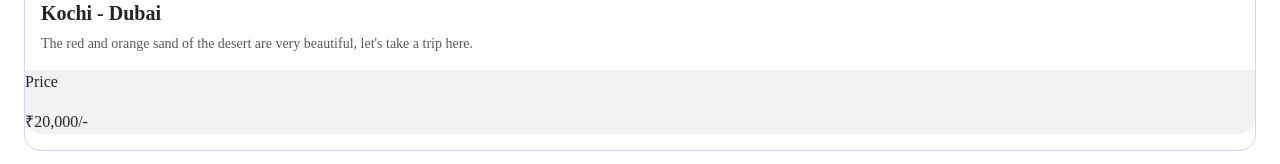
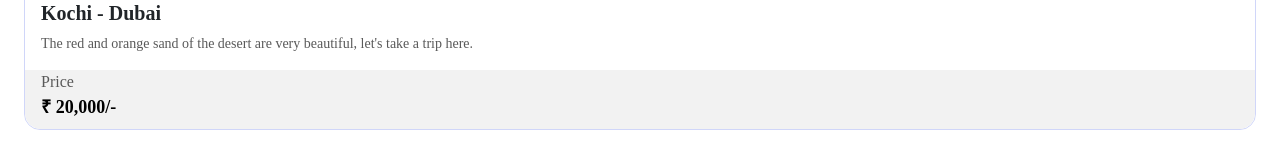
Before and after one commit to Fajarudheen-PA/ledgerWeb-travels-React, a React (Create React App) app: page / in a window 1280 px wide. Shown: the part 1470-1634 px from the top of the page. Built offline with nearby package versions, Linux system fonts and the light colour scheme.

Commit message:
changes in TopDeals module

```diff
--- a/src/components/TopDeals/TopDeals.css
+++ b/src/components/TopDeals/TopDeals.css
@@ -35,6 +35,7 @@
   padding-bottom: 16px;
 }
 .topdeals__card__price {
+  display: flex;
   background-color: #f2f2f2;
   border-radius: 0 0 16px 16px;
 }
@@ -43,4 +44,25 @@
 }
 .topdeals__card__price__right {
   width: 50%;
+}
+.topdeals__card__price__head {
+  margin: 0;
+  font-size: 16px;
+  color: #595959;
+  margin: 0 16px;
+}
+.topdeals__card__price__head--rate {
+  font-size: 18px;
+  color: #000000;
+  font-weight: 700;
+  margin-bottom: 8px;
+}
+
+@keyframes circularMotion {
+  0% {
+    transform: rotate(0deg);
+  }
+  100% {
+    transform: rotate(360deg);
+  }
 }/*# sourceMappingURL=TopDeals.css.map */
--- a/src/components/TopDeals/TopDeals.js
+++ b/src/components/TopDeals/TopDeals.js
@@ -16,8 +16,8 @@ function TopDeals() {
             </div>
             <div className='topdeals__card__price'>
               <div className="topdeals__card__price__left">
-                <p>Price</p>
-                <p>₹20,000/-</p>
+                <p className='topdeals__card__price__head'>Price</p>
+                <p className='topdeals__card__price__head topdeals__card__price__head--rate'>₹ 20,000/-</p>
               </div>
               <div className="topdeals__card__price__right"></div>
             </div>
--- a/src/components/TopDeals/TopDeals.scss
+++ b/src/components/TopDeals/TopDeals.scss
@@ -22,6 +22,8 @@
             width: 100%;
             max-height: 280px;
             border-radius: $spacer-3 $spacer-3 0 0;
+            // box-shadow: 0px 14px 9px -5px rgba(147, 233, 190, 0.8);
+            // margin-bottom: $spacer-2;
         }
         &__head{
             font-size: 20px;
@@ -36,15 +38,35 @@
             padding-bottom: $spacer-3;
         }
         &__price{
+            display: flex;
             background-color: $color-grey-4;
             border-radius: 0 0 $spacer-3 $spacer-3;
             &__left{
                 width: 50%;
-
             }
             &__right{
                 width: 50%;
             }
+            &__head{
+                margin: $spacer-0;
+                font-size: $spacer-3;
+                color: $color-grey-3;
+                margin: 0 $spacer-3;
+                &--rate{
+                    font-size: 18px;
+                    color: $color-black;
+                    font-weight: $font-bold;
+                    margin-bottom: $spacer-2;
+                }
+            }
         }
     }
 }
+@keyframes circularMotion {
+    0% {
+      transform: rotate(0deg);
+    }
+    100% {
+      transform: rotate(360deg);
+    }
+  }
```
Also changed, not shown: 1 other file (tests, documents, lock files or other folders).
